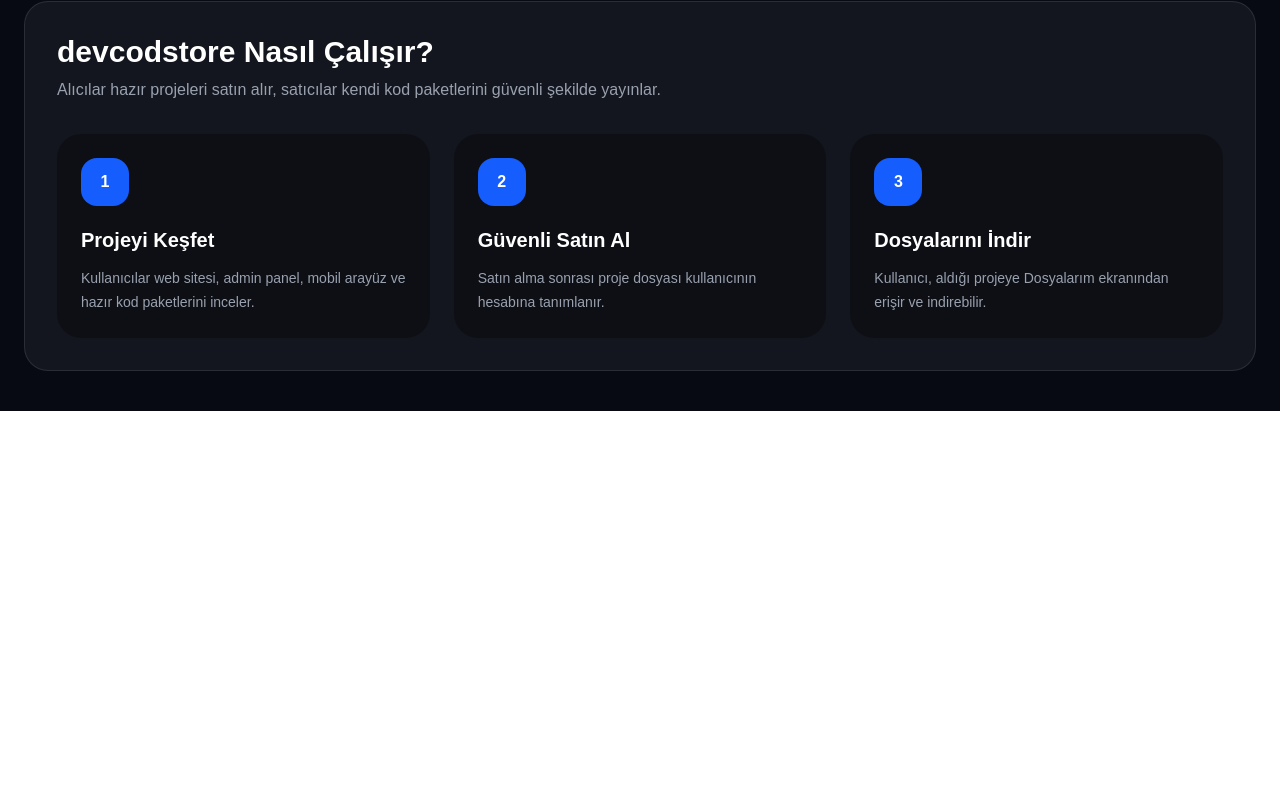
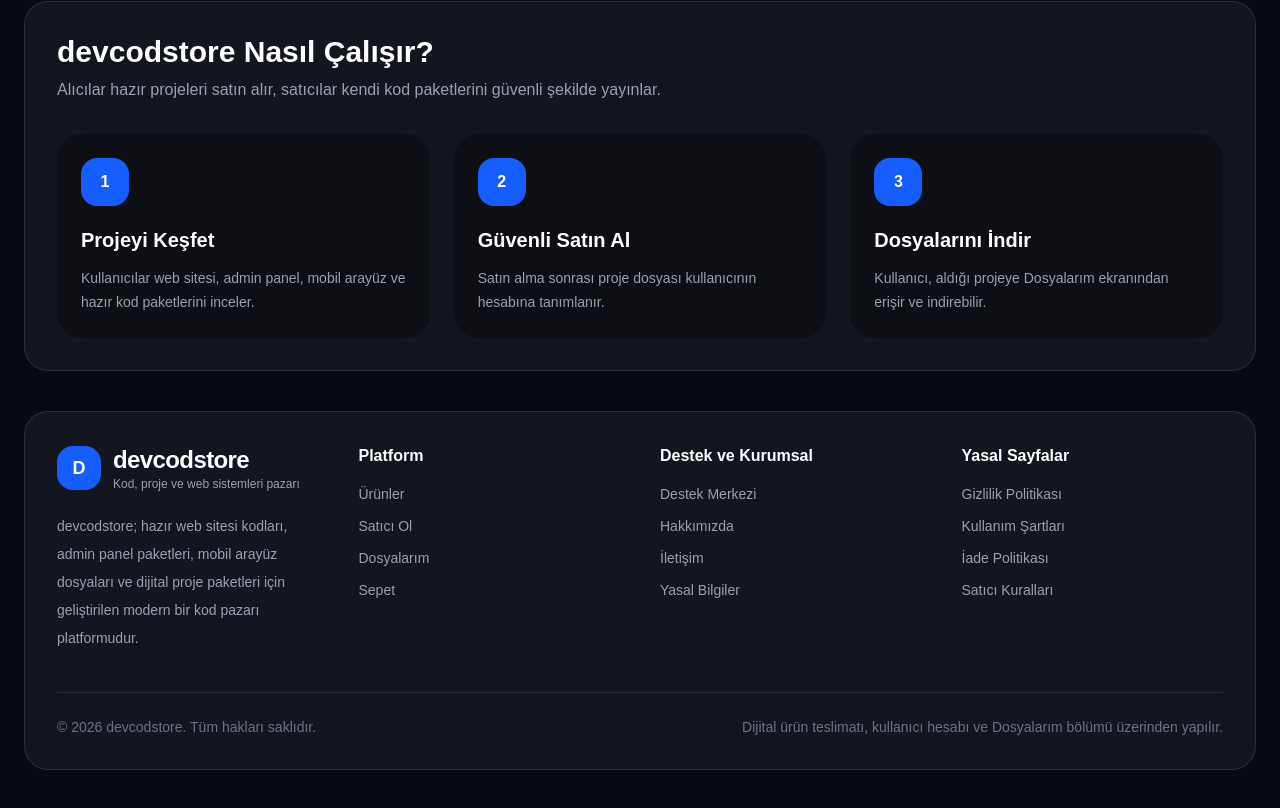
Before and after one commit to nihatildes7272-cpu/devcodstore, a Next.js app: page / in a window 1280 px wide. Shown: the part 1001-1809 px from the top of the page. Before the commit the page ends 1412 px from the top, so only its background shows below. Built offline with nearby package versions, Linux system fonts and the light colour scheme; no server answers; the database is empty.

Commit message:
site footer ve yasal linkler eklendi

```diff
--- /dev/null
+++ b/src/components/SiteFooter.tsx
@@ -0,0 +1,111 @@
+export default function SiteFooter() {
+  const year = new Date().getFullYear();
+
+  return (
+    <footer className="bg-[#070A12] px-6 pb-10 text-white">
+      <section className="mx-auto max-w-7xl rounded-3xl border border-white/10 bg-white/5 p-8">
+        <div className="grid gap-10 md:grid-cols-4">
+          <div className="md:col-span-1">
+            <a href="/" className="flex items-center gap-3">
+              <div className="flex h-11 w-11 items-center justify-center rounded-2xl bg-blue-600 text-lg font-black text-white">
+                D
+              </div>
+
+              <div>
+                <h2 className="text-2xl font-black tracking-tight">
+                  devcodstore
+                </h2>
+                <p className="text-xs text-gray-400">
+                  Kod, proje ve web sistemleri pazarı
+                </p>
+              </div>
+            </a>
+
+            <p className="mt-5 text-sm leading-7 text-gray-400">
+              devcodstore; hazır web sitesi kodları, admin panel paketleri,
+              mobil arayüz dosyaları ve dijital proje paketleri için geliştirilen
+              modern bir kod pazarı platformudur.
+            </p>
+          </div>
+
+          <div>
+            <h3 className="font-bold">Platform</h3>
+
+            <div className="mt-4 grid gap-3 text-sm text-gray-400">
+              <a href="/products" className="hover:text-white">
+                Ürünler
+              </a>
+
+              <a href="/seller" className="hover:text-white">
+                Satıcı Ol
+              </a>
+
+              <a href="/library" className="hover:text-white">
+                Dosyalarım
+              </a>
+
+              <a href="/cart" className="hover:text-white">
+                Sepet
+              </a>
+            </div>
+          </div>
+
+          <div>
+            <h3 className="font-bold">Destek ve Kurumsal</h3>
+
+            <div className="mt-4 grid gap-3 text-sm text-gray-400">
+              <a href="/support" className="hover:text-white">
+                Destek Merkezi
+              </a>
+
+              <a href="/about" className="hover:text-white">
+                Hakkımızda
+              </a>
+
+              <a href="/contact" className="hover:text-white">
+                İletişim
+              </a>
+
+              <a href="/yasal" className="hover:text-white">
+                Yasal Bilgiler
+              </a>
+            </div>
+          </div>
+
+          <div>
+            <h3 className="font-bold">Yasal Sayfalar</h3>
+
+            <div className="mt-4 grid gap-3 text-sm text-gray-400">
+              <a href="/gizlilik-politikasi" className="hover:text-white">
+                Gizlilik Politikası
+              </a>
+
+              <a href="/kullanim-sartlari" className="hover:text-white">
+                Kullanım Şartları
+              </a>
+
+              <a href="/iade-politikasi" className="hover:text-white">
+                İade Politikası
+              </a>
+
+              <a href="/satici-kurallari" className="hover:text-white">
+                Satıcı Kuralları
+              </a>
+            </div>
+          </div>
+        </div>
+
+        <div className="mt-10 border-t border-white/10 pt-6">
+          <div className="flex flex-col gap-3 text-sm text-gray-500 md:flex-row md:items-center md:justify-between">
+            <p>© {year} devcodstore. Tüm hakları saklıdır.</p>
+
+            <p>
+              Dijital ürün teslimatı, kullanıcı hesabı ve Dosyalarım bölümü
+              üzerinden yapılır.
+            </p>
+          </div>
+        </div>
+      </section>
+    </footer>
+  );
+}
--- a/src/pages/_app.tsx
+++ b/src/pages/_app.tsx
@@ -4,6 +4,7 @@
 import { useEffect, useState } from "react";
 import { supabase } from "@/lib/supabase";
 import { withTimeout } from "@/lib/withTimeout";
+import SiteFooter from "@/components/SiteFooter";
 
 export default function App({ Component, pageProps }: AppProps) {
   const router = useRouter();
@@ -122,5 +123,10 @@
     );
   }
 
-  return <Component {...pageProps} />;
+  return (
+    <>
+      <Component {...pageProps} />
+      {!router.pathname.startsWith("/admin") && <SiteFooter />}
+    </>
+  );
 }
```
